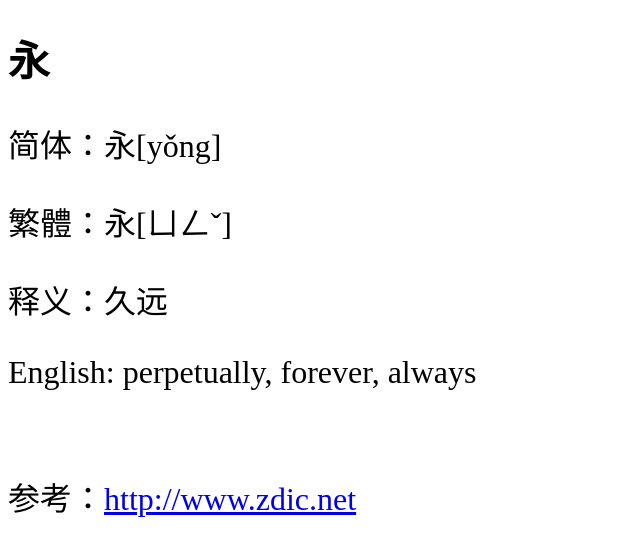
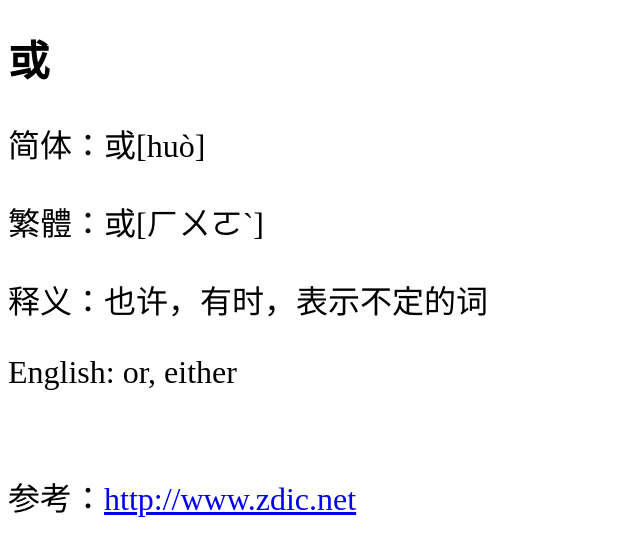
Before and after one commit to shengzhe/livecalligraphy, a Jekyll site: the page built from _posts/2012-08-31-LanTing-132.html, in a window 1280 px wide. Shown: the top 556 px of the page, without its empty margins (0-640 px from the left). Built offline with Jekyll 4.4.1, drawn with Linux system fonts in a browser that asks for light colours; Markdown is read by kramdown in place of the engine named in the settings.

Commit message:
Update 2012-08-31-LanTing-132.html

```diff
--- a/_posts/2012-08-31-LanTing-132.html
+++ b/_posts/2012-08-31-LanTing-132.html
@@ -1,11 +1,11 @@
 ---
 layout: default
-title: 兰亭集序第1个字 (1st character of Lan Ting)
+title: 兰亭集序第132个字 (132nd character of Lan Ting)
 ---
-<h1>永</h1>
-<p>简体：永[yǒng]</p>
-<p>繁體：永[ㄩㄥˇ]</p>
-<p>释义：久远</p>
-<p>English: perpetually, forever, always</p>
+<h1>或</h1>
+<p>简体：或[huò]</p>
+<p>繁體：或[ㄏㄨㄛˋ]</p>
+<p>释义：也许，有时，表示不定的词</p>
+<p>English: or, either</p>
 <br/>
-<p>参考：<a href="http://www.zdic.net/zd/zi/ZdicE6ZdicB0ZdicB8.htm">http://www.zdic.net</a></p>
+<p>参考：<a href="http://www.zdic.net/z/1a/js/6216.htm">http://www.zdic.net</a></p>
```
